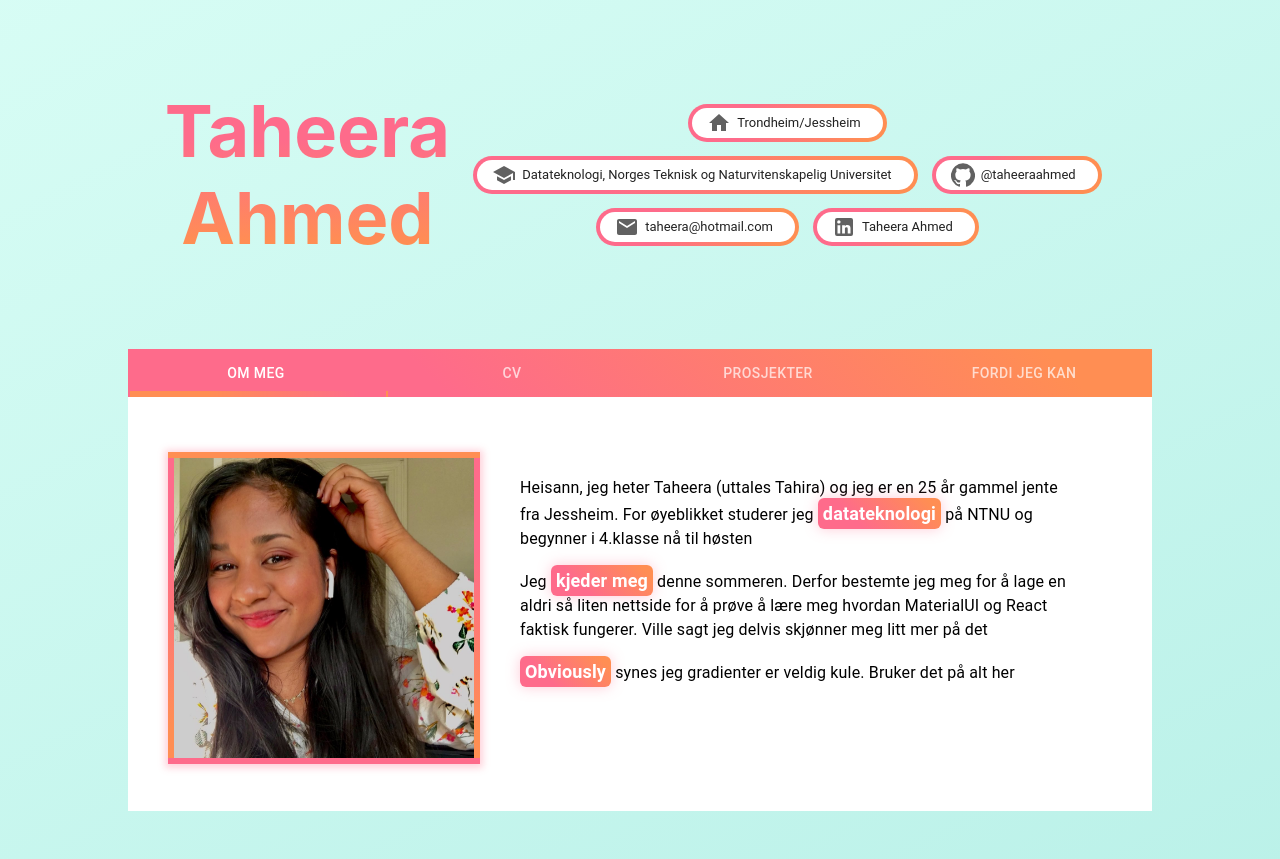
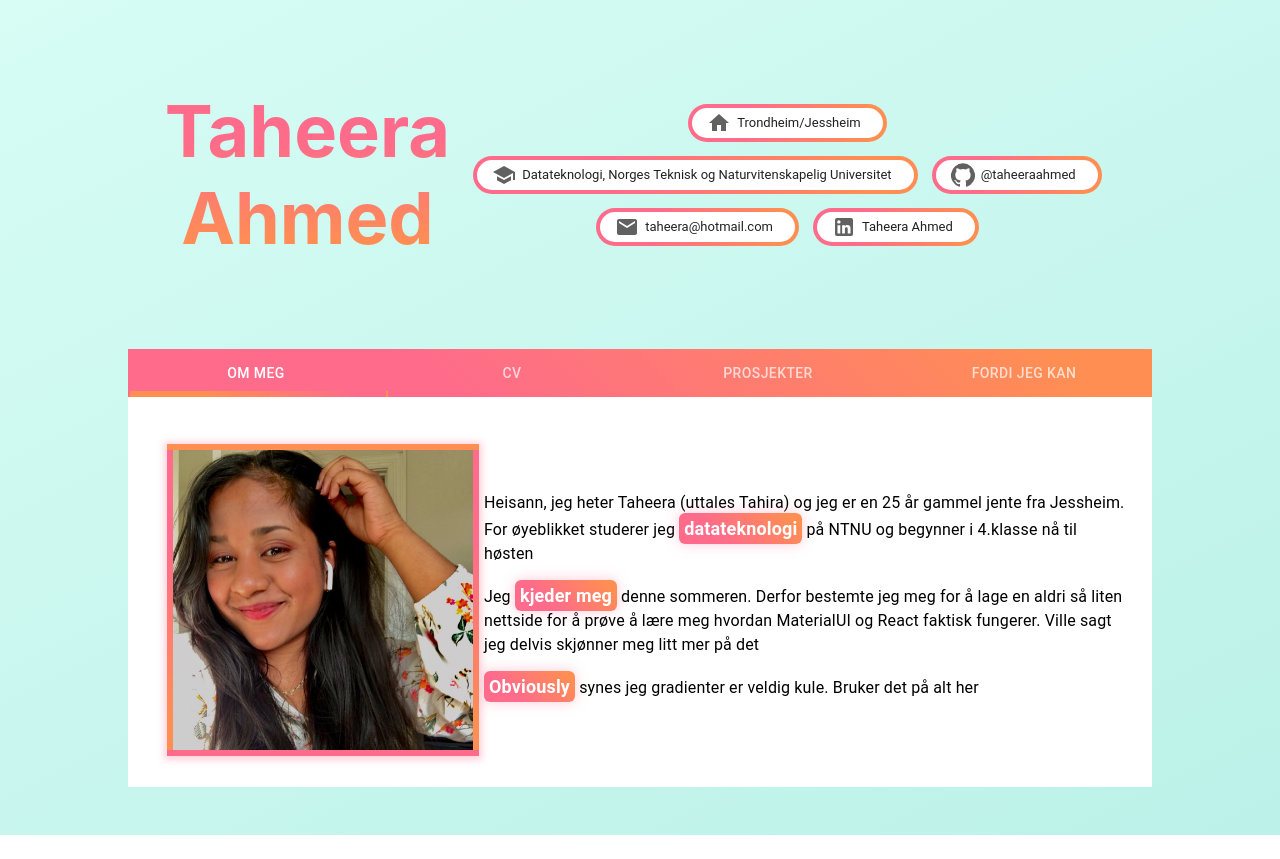
Before and after one commit to taheeraahmed/Making-a-react-app, a React (Create React App) app: page / in a window 1280 px wide. After the commit the page ends 835 px from the top, so only its background shows below. Built offline with nearby package versions, Linux system fonts and the light colour scheme.

Commit message:
Mini fix

```diff
--- a/src/App.css
+++ b/src/App.css
@@ -5,7 +5,7 @@
   display:display;
 }
 
-@media (max-width : 1017px) {
+@media (max-width : 917px) {
     .visibledevice {
       display:inline-block;
       width: 150%;
--- a/src/components/Navbar.js
+++ b/src/components/Navbar.js
@@ -6,6 +6,7 @@
 import Tab from '@material-ui/core/Tab';
 import Typography from '@material-ui/core/Typography';
 import Box from '@material-ui/core/Box';
+import Grid from '@material-ui/core/Grid'
 import JustMe from '../images/pb.jpg';
 import { EntryCV } from './EntryCV/EntryCV.js';
 import { Highlighter } from './Highlighter/Highlighter.js'
@@ -116,19 +117,17 @@
         </Tabs>
       </AppBar>
       <TabPanel value={value} index={0}>
-          <Box
-            alignItems= 'center'
-            alignContent= 'center'
-            display ='flex'
-            >
-
-          </Box>
-
-        <Box display="flex" p={1} style ={{paddingTop: '23px'}} >
-          <Box p={1} >
-            <img src={JustMe} style ={{border: 'double 6px transparent', backgroundRepeat: 'no',background: "linear-gradient(#FE6B8B 30%, #FF8E53 90%)",boxShadow: '0 1px 7px 3px rgba(255, 105, 135, .3)',}} width="300" alt="Bare et bilde av meg"/>
-          </Box>
-          <Box p={4} >
+        <Grid container spacing={0}
+          style ={{paddingTop: '23px', paddingLeft:'10px'}}
+          direction="row"
+          justify="center"
+          alignItems="center">
+          <Grid item xs={12} sm={4} >
+            <center>
+              <img src={JustMe} style ={{border: 'double 6px transparent', backgroundRepeat: 'no',background: "linear-gradient(#FE6B8B 30%, #FF8E53 90%)",boxShadow: '0 1px 7px 3px rgba(255, 105, 135, .3)',}} width="300" alt="Bare et bilde av meg"/>
+            </center>
+          </Grid>
+          <Grid item xs={12} sm={8} >
             <Typography paragraph = {true}>
               Heisann,
               jeg heter Taheera (uttales Tahira) og jeg er en {Age} år gammel jente fra Jessheim.
@@ -142,12 +141,8 @@
             <Typography paragraph = {true}>
             <Highlighter word = 'Obviously'/> synes jeg gradienter er veldig kule. Bruker det på alt her
             </Typography>
-          </Box>
-          <Box p={1} >
-            <Typography>
-            </Typography>
-          </Box>
-        </Box>
+          </Grid>
+        </Grid>
       </TabPanel>
       <TabPanel value={value} index={1}>
         <Typography
```
